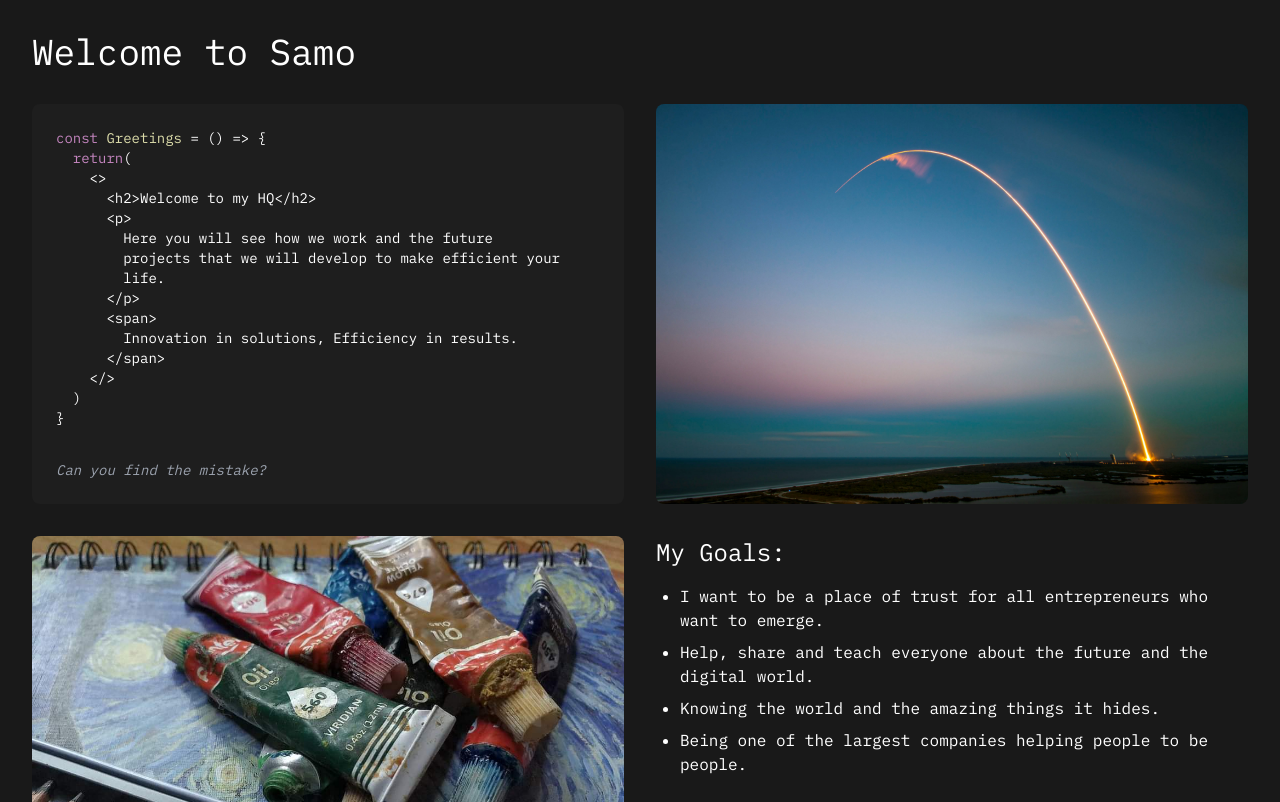
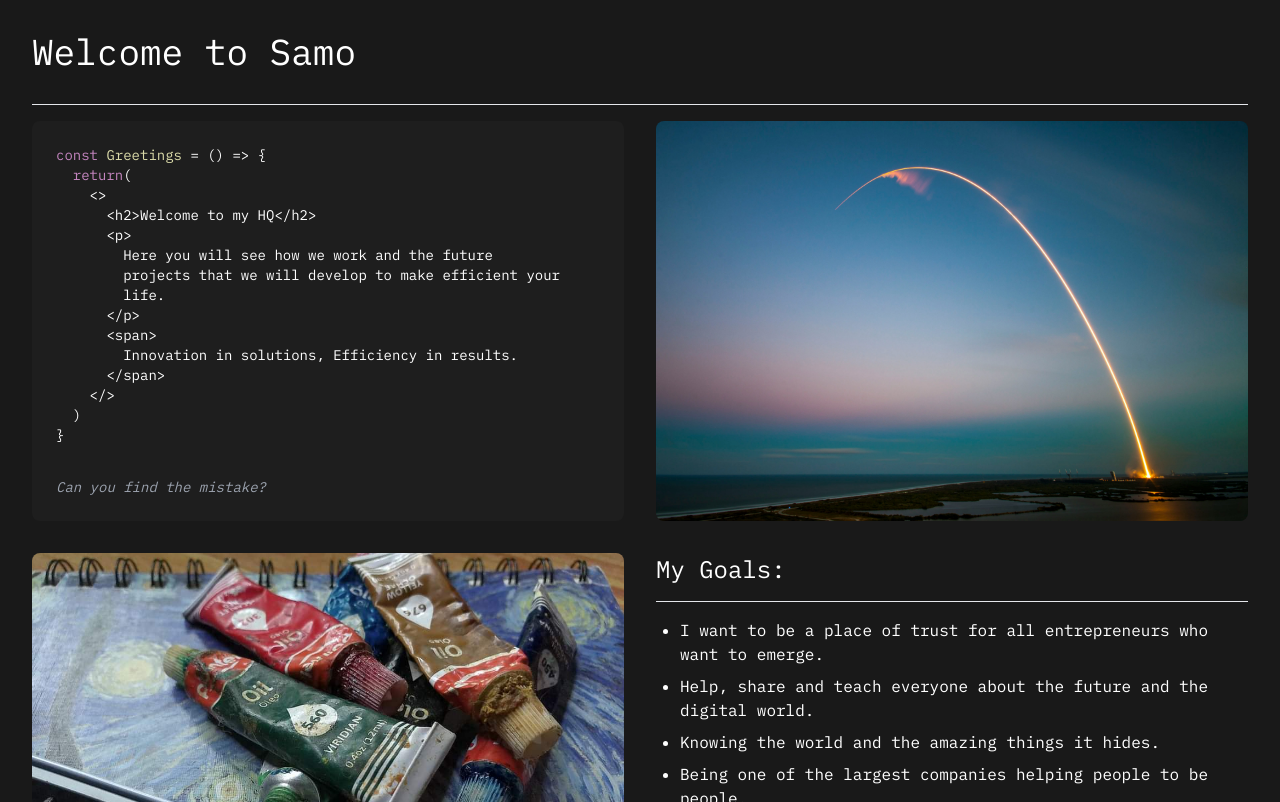
Before and after one commit to Albertscpv/landingsamo, a Next.js app: page / in a window 1280 px wide. Shown: the part 437-1239 px from the top of the page. Built offline with nearby package versions, Linux system fonts and the light colour scheme; what @midudev/tailwind-animations would draw is missing.

Commit message:
dividers

```diff
--- a/src/app/page.tsx
+++ b/src/app/page.tsx
@@ -19,6 +19,7 @@ export default function WelcomePage() {
           <MicroscopeIcon className="w-12 h-12 text-gray-400" />
         </div>
         <h1 className="text-4xl font-mono mb-8">Welcome to Samo</h1>
+        <hr className="mb-4"/>
         <div className="grid md:grid-cols-2 gap-8">
           {/* Code Section */}
             <CodeComponent/>
@@ -43,6 +44,7 @@ export default function WelcomePage() {
           </div>
           <div>
             <h2 className="font-mono text-2xl mb-4">My Goals: </h2>
+            <hr className="mb-4"/>
             <ul className="list-disc space-y-2 pl-6 font-mono">
               <li>I want to be a place of trust for all entrepreneurs who want to emerge. </li>
               <li>Help, share and teach everyone about the future and the digital world.</li>
```
